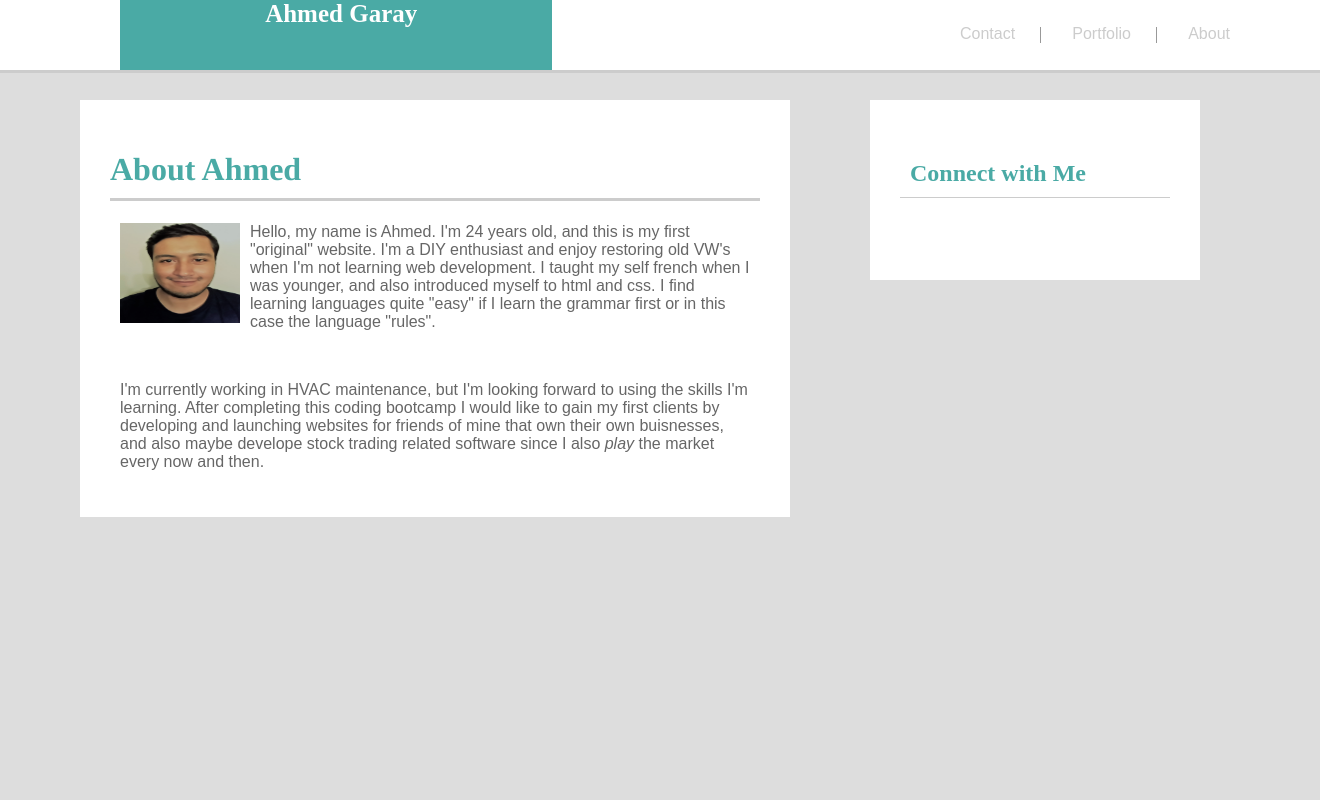
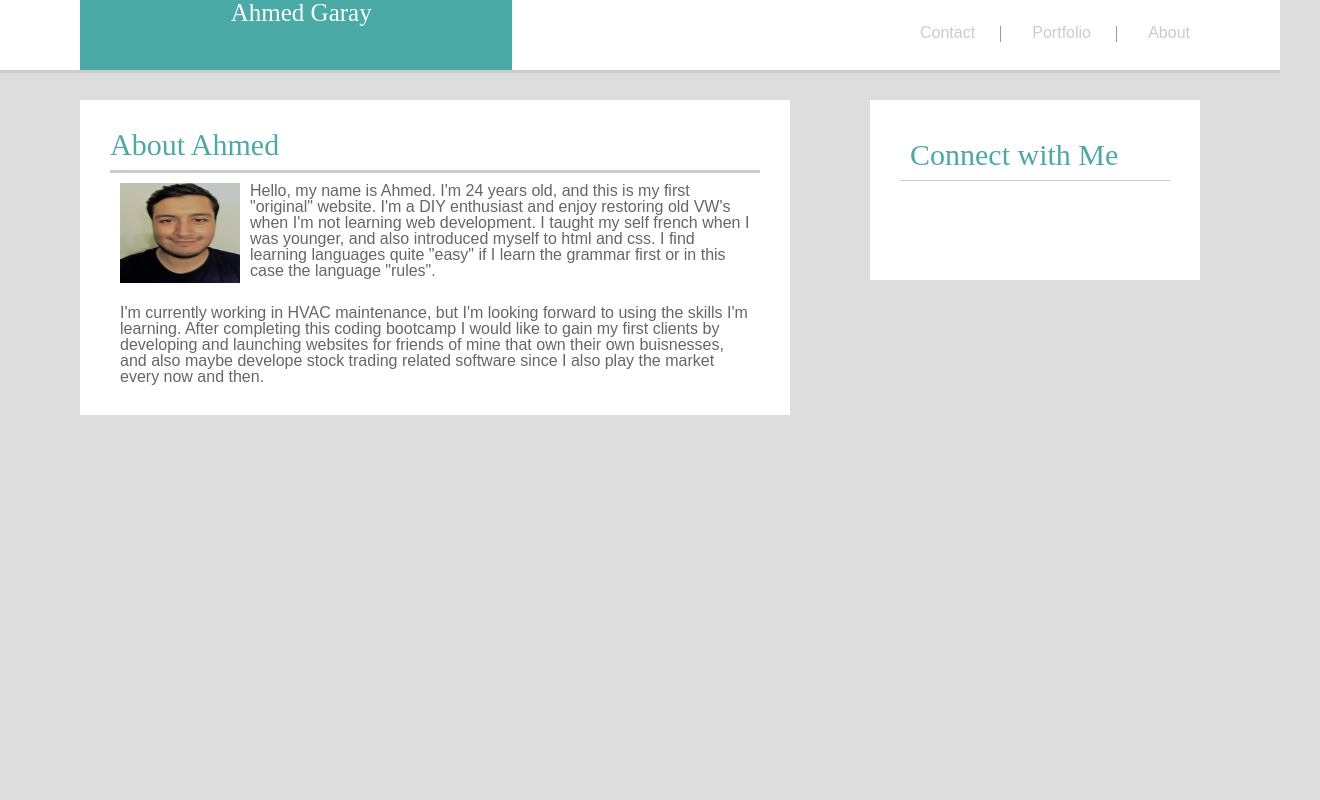
Before and after one commit to ahga7/Basic-Portfolio, a plain HTML site: page index.html in a window 1280 px wide. Shown: the top 800 px of the page, 1320 px wide, since content can reach past the window. Drawn offline with Linux system fonts and the light colour scheme.

Commit message:
homework3

```diff
--- a/assets/css/style.css
+++ b/assets/css/style.css
@@ -139,9 +139,11 @@ html, body{
 	font-family: Times;
 	clear: both;
 	color: #4aaaa5;
+	font-size: 30px;
 }
 
 p{
+	margin-top: 10px;
 	margin-left: 10px;
 	margin-right: 10px;
 	float: auto;
@@ -172,6 +174,7 @@ aside{
 	padding-right: 10px;
 	padding-left: 10px;
 	color: #4aaaa5;
+	font-size: 30px;
 }
 
 #img{
--- a/index.html
+++ b/index.html
@@ -4,6 +4,7 @@
 
 	<title>Profile</title>
 
+	<link rel="stylesheet" type="text/css" href="assets/css/reset.css">
 	<link href="assets/css/style.css" rel="stylesheet" type"text/css">
 
 </head>
```
Also changed, not shown: contact.html (+1 -0 lines), portfolio.html (+1 -0 lines).
